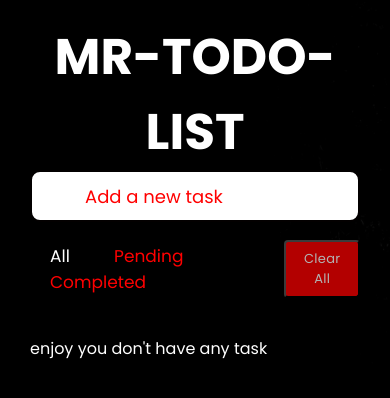
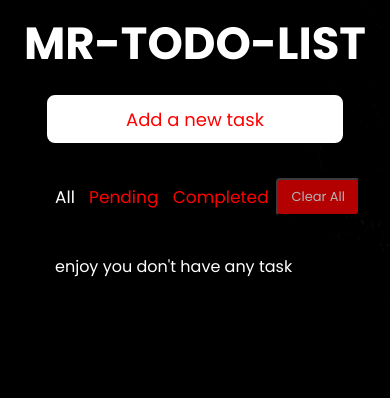
Before and after one commit to Madhanrajramesh/Todolist.github.io, a plain HTML site: page index.html in a window 390 px wide. Drawn offline with nearby package versions, Linux system fonts and the light colour scheme.

Commit message:
Add files via upload

```diff
--- a/style.css
+++ b/style.css
@@ -16,58 +16,49 @@ body{
 }
 header h1{
     text-align: center;
-    font-size: 50px;
+    font-size: 45px;
     color: rgb(255, 255, 255);
     text-shadow: 3px 7px 6px rgb(0, 0, 0);
 }
-
 .wrapper{
   max-width: 500px;
   padding: 30px 0 1px;
   margin: 0 auto;
   background:-o-linear-gradient(black white green);
-
-
 }
 .task-input{
   height: 52px;
-  padding: 0px 20%;
-  position: relative;
-
+  padding: 0px 10%;
+  margin: 15px;
 }
-
 .task-input input{
   height: 100%;
   width: 100%;
-
-
   outline: none;
   font-size: 18px;
   border-radius: 10px;
-  padding: 0 20px 0 53px;
+  padding: 0 20px ;
   border: 2px solid rgb(3, 0, 0);
 }
-
 .task-input input::placeholder{
   color:#ff0000;
-
+  text-align: center;
 }
 .controls, li{
   display: flex;
   align-items: center;
   justify-content: space-between;
-
   color: #ffffff;
 }
 .controls,span{
   color: #ffffff;
+  margin-left: 20px;
 }
 .controls{
-  padding: 18px 25px;
-
+  padding: 18px 20px;
 }
 .filters span{
-  margin: 0 8px;
+  margin:0 25px;
   font-size: 17px;
   color: #ff0000;
   cursor: pointer;
@@ -82,8 +73,8 @@ header h1{
   font-size: 13px;
   padding: 7px 13px;
   border-radius: 4px;
-  letter-spacing: 0.3px;
   pointer-events: none;
+  text-align: center;
   transition: transform 0.25s ease;
   background-color: #ff0000;
 }
@@ -99,11 +90,6 @@ header h1{
   margin-right: 5px;
   padding: 0 20px 10px 25px;
 }
-.task-box.overflow{
-  overflow-y: auto;
-  max-height: 300px;
-}
-
 .task-box .task{
   list-style: none;
   font-size: 17px;
@@ -111,7 +97,6 @@ header h1{
   padding-bottom: 16px;
   align-items: flex-start;
   border-bottom: 3px solid #ff0000;
-
 }
 .task-box .task:last-child{
   margin-bottom: 0;
@@ -121,10 +106,6 @@ header h1{
 .task-box .task label{
   display: flex;
   align-items: flex-start;
-}
-.task label input{
-  margin-top: 7px;
-  accent-color: #3C87FF;
 }
 .task label p{
   user-select: none;
@@ -184,15 +165,15 @@ header h1{
   padding-right: 8px;
 }
 
-@media(max-width :400px){
+@media(max-width :720px){
   body{
     padding: 0 10px;
     }
   .wrapper{
-    padding: 20px 0;
+    padding: 10px 0;
   }
   .filters span{
-    margin: 0 20px;
+    margin: 0 5px;
   }
   .task-input{
     padding: 0 20px;
@@ -200,11 +181,9 @@ header h1{
   .controls{
     padding: 18px 20px;
   }
-  .task-box{
-    margin-top: 20px;
-    margin-right: 5px;
-    padding: 0 15px 10px 20px;
-  }
+h1{
+  text-align: center;
+}
   .task label input{
     margin-top:  4px;
   }
```
